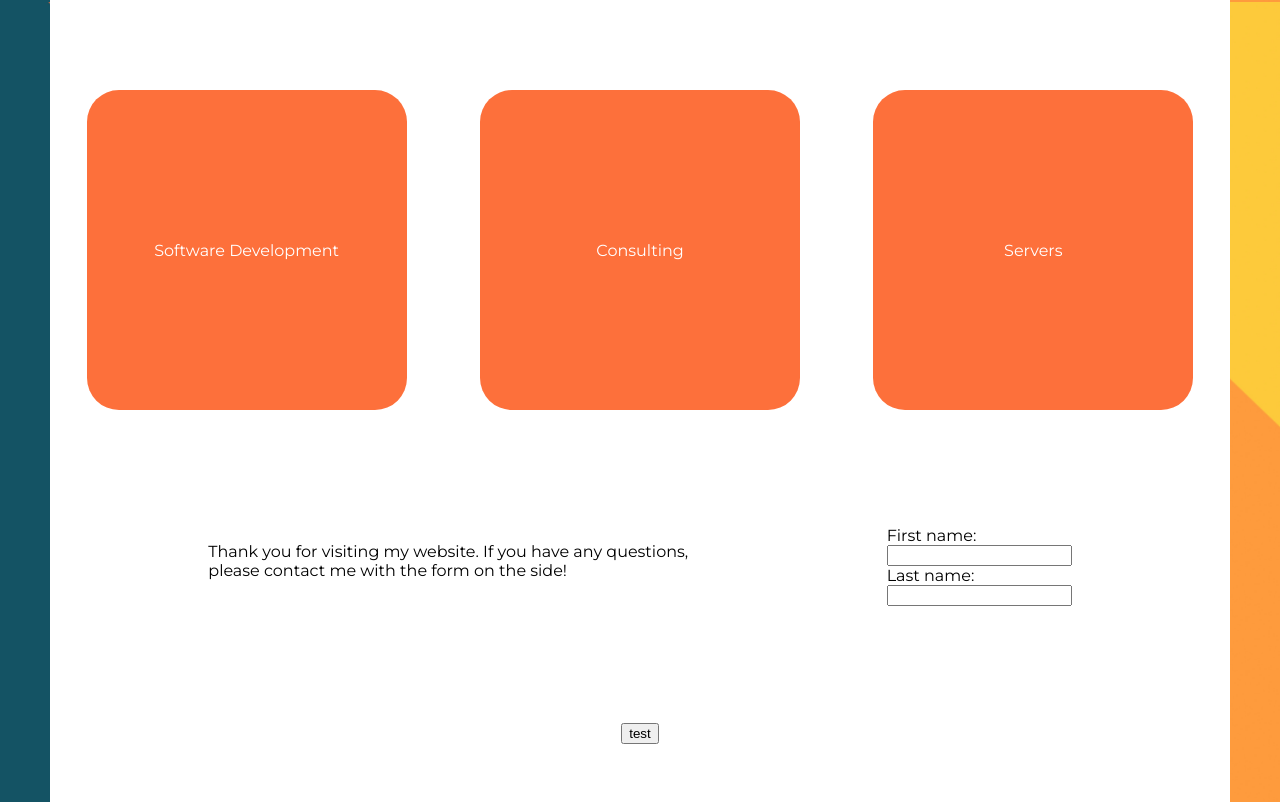
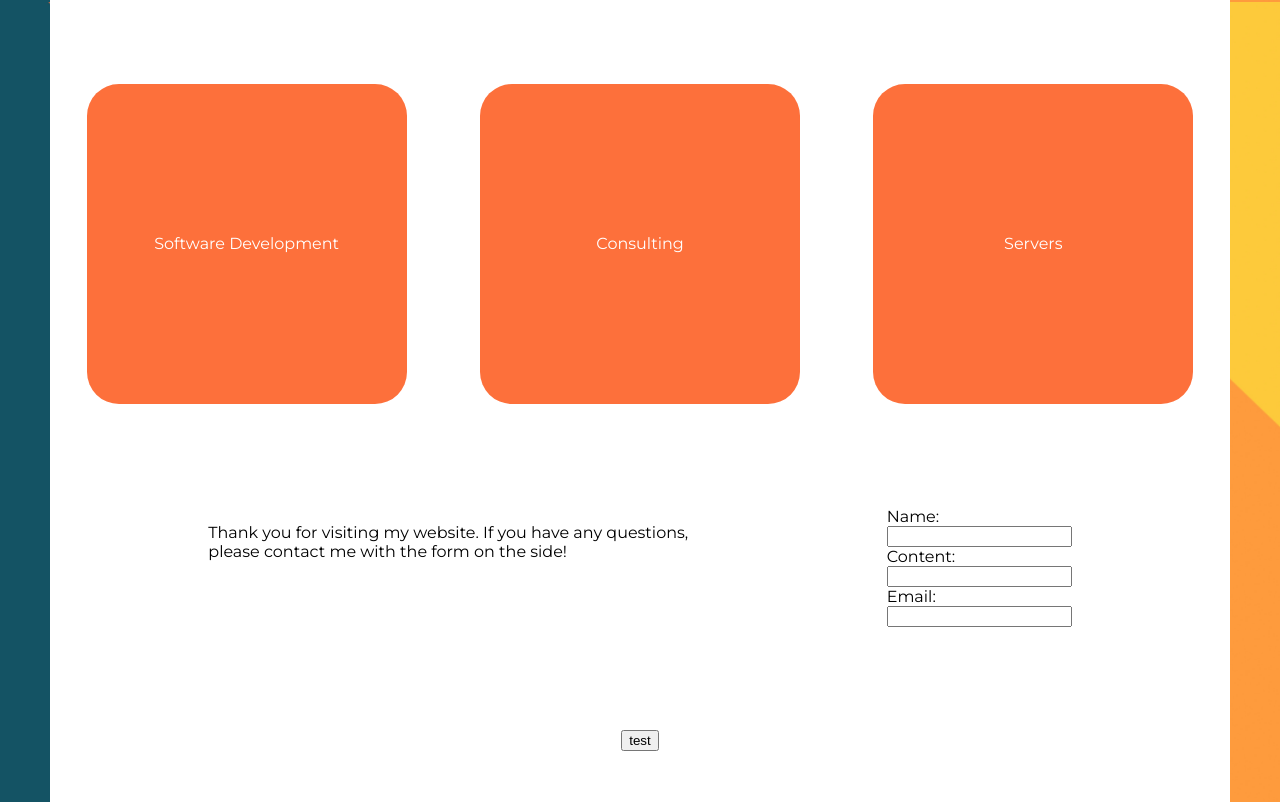
Before and after one commit to jviitamo/jubilant-octo-system, a Vue app: page / in a window 1280 px wide. Shown: the part 798-1600 px from the top of the page. Built offline with nearby package versions, Linux system fonts and the light colour scheme.

Commit message:
Send variables to backend

```diff
--- a/src/components/FooterContainer.vue
+++ b/src/components/FooterContainer.vue
@@ -4,13 +4,15 @@
             <p>Thank you for visiting my website. If you have any questions, please contact me with the form on the side!</p>
         </div>
         <form>
-            <label for="fname">First name:</label><br>
-            <input type="text" id="fname" name="fname"><br>
-            <label for="lname">Last name:</label><br>
-            <input type="text" id="lname" name="lname">
+            <label for="name">Name:</label><br>
+            <input type="text" v-model="name"><br>
+            <label for="content">Content:</label><br>
+            <input type="text" v-model="content"><br>
+            <label for="email">Email:</label><br>
+            <input type="text" v-model="email">
         </form>
     </section>
-    <button @click="sendMail()">test</button>
+    <button @click="sendMail(this.name, this.content, this.email)">test</button>
 </template>
 
 <script>
@@ -20,18 +22,26 @@ import axios from 'axios'
 /* eslint-disable */
 export default {
   name: 'FooterContainer',
+  data() {
+    return {
+        name: "",
+        content: "",
+        email: ""
+    }
+  },
   props: {
     msg: String
   },
   methods: {
-    sendMail() {
+    sendMail(name, content, email) {
+        console.log(name, content, email)
         axios({
             method: 'post',
             url: 'http://localhost:3000/api/email/order-confirmation',
             data: {
-                "name":"YourName",
-                "orderNr": "12344",
-                "toEmail": "jviitamo@gmail.com"
+                "name": name,
+                "orderNr": content,
+                "toEmail": email
             }
         })
         .then(data => console.log(data))
```
